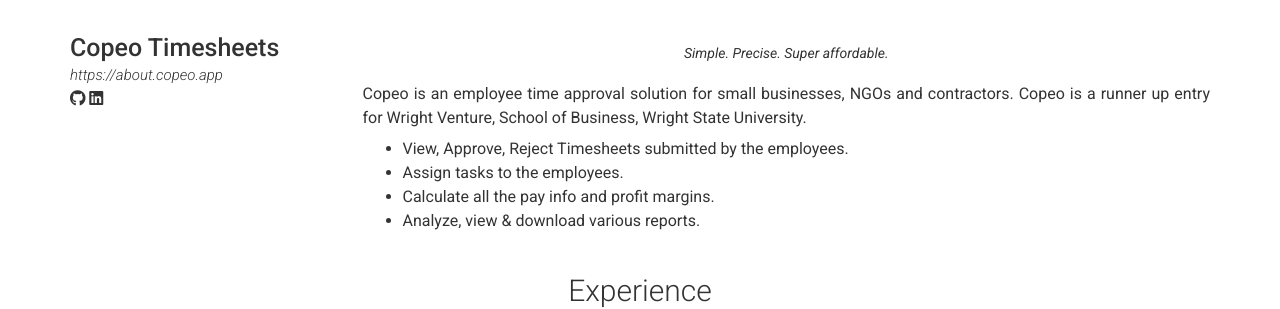
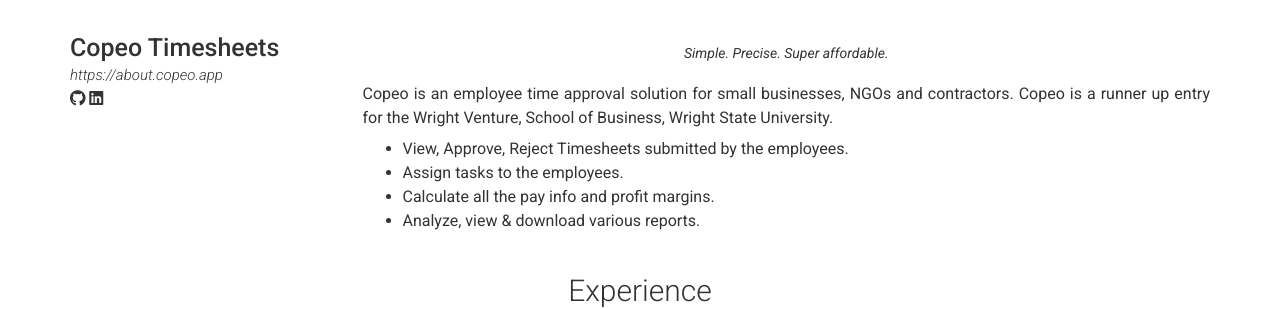
Before and after one commit to medhachaitanya/medhachaitanya.github.io, a Jekyll site: the page built from index.md, in a window 1280 px wide and 900 px high, scrolled down 689 px. Shown: the part 176-485 px from the top of the window. Built offline with Jekyll 4.4.1, drawn with Linux system fonts in a browser that asks for light colours; nearby versions of some CDN libraries.

Commit message:
Update _config.yml

```diff
--- a/_config.yml
+++ b/_config.yml
@@ -61,7 +61,8 @@
   My Product Management Stack
   <br />
   <b style='color:green'>Product Roadmap, Manage Tech Ambiguity, Stakeholder collaboration, Product Feature delivery</b>
-  <br />    <br />
+  <br />
+  <br />
   My Tech Stack
   <br />
   <b style='color:green'>AZURE CLOUD SOLUTIONS & DESIGN, CLOUD COST MANAGEMENT, DEVOPS, JENKINS, NODEJS, SAPUI5, OPENUI5, JAVASCRIPT, MONGODB, MONGODB REALM, WINDOWS UWP, WORKDAY INTEGRATIONS, SYSTEMS ENGINEERING</b>
@@ -107,7 +108,7 @@
         quote: >
           Simple. Precise. Super affordable.
         description: | # this will include new lines to allow paragraphs
-          Copeo is an employee time approval solution for small businesses, NGOs and contractors. Copeo is a runner up entry for Wright Venture, School of Business, Wright State University.
+          Copeo is an employee time approval solution for small businesses, NGOs and contractors. Copeo is a runner up entry for the Wright Venture, School of Business, Wright State University.
           * View, Approve, Reject Timesheets submitted by the employees.
           * Assign tasks to the employees.
           * Calculate all the pay info and profit margins.
```
